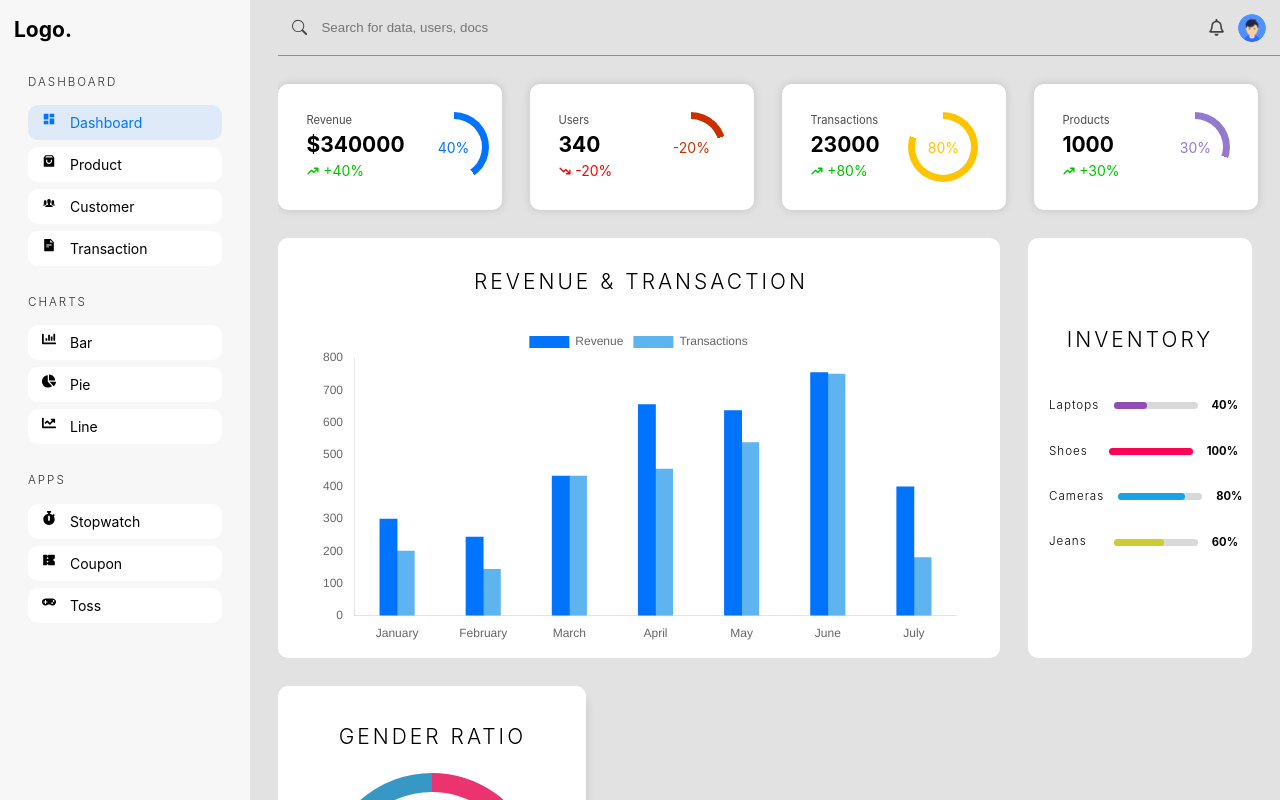
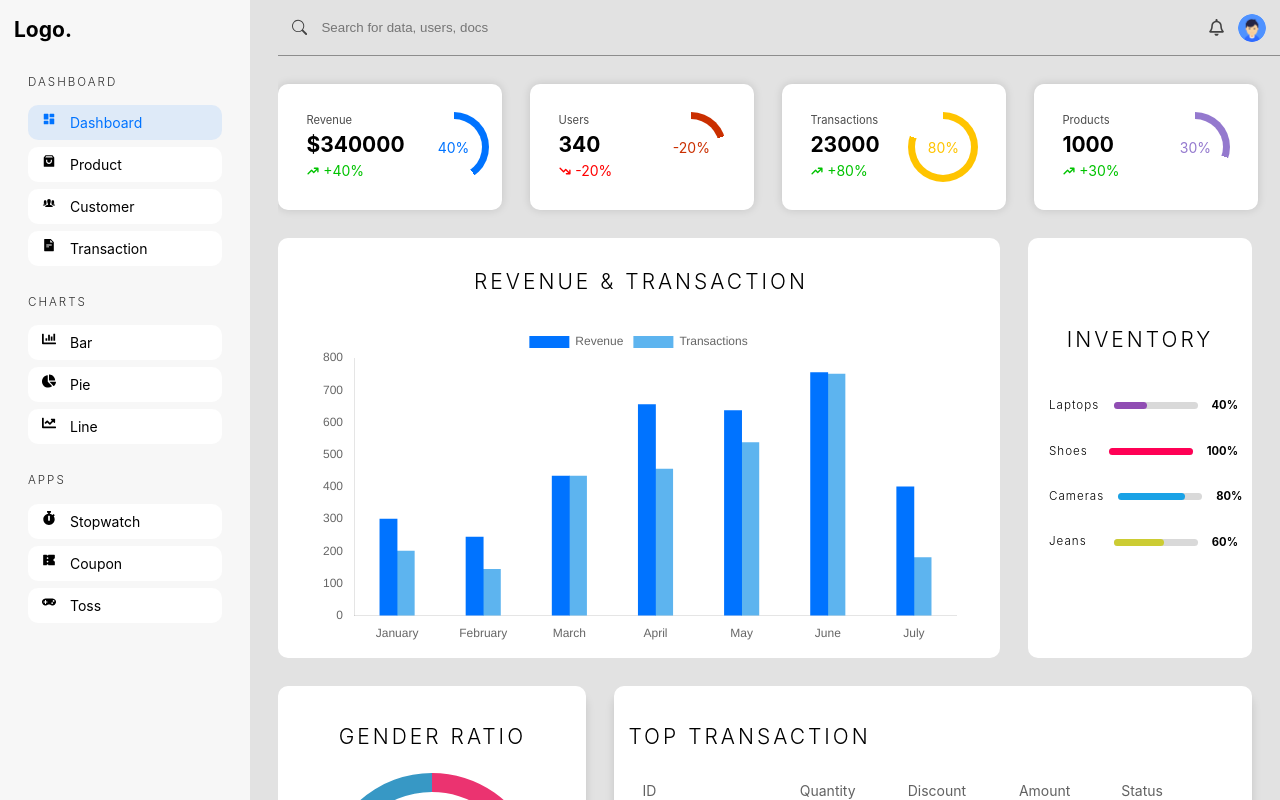
Before and after one commit to PriyaIET/MERN_Ecommerce_App, a React (Vite) app in the folder ecommerce-frontend/: page /admin/dashboard in a window 1280 px wide. Built offline with nearby package versions, Linux system fonts and the light colour scheme.

Commit message:
dashboard completed will table and all

```diff
--- /dev/null
+++ b/ecommerce-frontend/src/components/DashboardTable.tsx
@@ -0,0 +1,23 @@
+import { Column } from "react-table";
+import TableHOC from "./TableHOC";
+
+interface DataType {
+  id: string;
+  quantity: number;
+  discount: number;
+  amount: number;
+  status: string;
+}
+const columns:Column<DataType>[] = [
+  { Header: "ID", accessor: "id" },
+  { Header: "Quantity", accessor: "quantity" },
+  { Header: "Discount", accessor: "discount" },
+  { Header: "Amount", accessor: "amount" },
+  { Header: "Status", accessor: "status" },
+];
+
+const DashboardTable = ({data= []}:{data:DataType[]}) => {
+  return TableHOC<DataType>(columns, data, "transaction-box", "Top Transaction")();
+};
+
+export default DashboardTable;
--- a/ecommerce-frontend/src/components/TableHOC.tsx
+++ b/ecommerce-frontend/src/components/TableHOC.tsx
@@ -6,18 +6,32 @@ function TableHOC<T extends {}>(columns: Column<T>[], data:T[], containerClassna
             columns,
             data
         }
-        const {getTableBodyProps, getTableProps, headerGroups, rows, prepareRow} = useTable()
+        const {getTableBodyProps, getTableProps, headerGroups, rows, prepareRow} = useTable(options)
         return <div className={containerClassname}>
             <h2 className="heading">{heading}</h2>
             <table className="table" {...getTableProps()}>
                 <thead>
                     {
-                        headerGroups.map((header)=>(
-                            <tr>{}</tr>
+                        headerGroups.map((headerGroup)=>(
+                            <tr {...headerGroup.getHeaderGroupProps()}>{
+                                headerGroup.headers.map((column)=>(
+                                    <th {...column.getHeaderProps()}>{column.render("Header")}</th>
+                                ))}</tr>
                         ))
                     }
                 </thead>
-                <tbody></tbody>
+                <tbody {...getTableBodyProps()}>
+                 {
+                    rows.map((row)=>{
+                        prepareRow(row)
+                       return <tr {...row.getRowProps()}>
+                            {row.cells.map((cell)=>(
+                                <td {...cell.getCellProps()}>{cell.render("Cell")}</td>
+                            ))}
+                        </tr>
+                    })
+                 }
+                </tbody>
             </table>
         </div>
     }
--- a/ecommerce-frontend/src/pages/Dashboard.tsx
+++ b/ecommerce-frontend/src/pages/Dashboard.tsx
@@ -6,6 +6,7 @@ import { HiTrendingUp, HiTrendingDown } from "react-icons/hi";
 import data from "../assets/data.json";
 import { BarChart, DoughnutChart } from "../components/Charts";
 import { BiMaleFemale } from "react-icons/bi";
+import Table from "../components/DashboardTable"
 
 const Dashboard = () => {
   return (
@@ -91,7 +92,7 @@ const Dashboard = () => {
               <BiMaleFemale />
             </p>
           </div>
-          {/* {Table} */}
+          {<Table data ={data.transaction} />}
         </section>
       </main>
     </div>
--- a/ecommerce-frontend/src/styles/_dashboard.scss
+++ b/ecommerce-frontend/src/styles/_dashboard.scss
@@ -160,6 +160,16 @@
                 color: rgba(0, 0, 0, 0.634);
             }
         }
+
+        .transaction-box{
+            width: 100%;
+            padding: 1rem;
+            overflow-x: auto;
+            >h2{
+                margin: 1.5rem 0 0 0;
+                @include mixins.header;
+            }
+        }
     }
 
 }
--- a/ecommerce-frontend/src/styles/app.scss
+++ b/ecommerce-frontend/src/styles/app.scss
@@ -74,3 +74,63 @@ a{
         list-style: none;
     }
 }
+
+.table{
+    border-collapse: collapse;
+    width: 100%;
+    th,td{
+        padding: 8px;
+        text-align: left;
+        vertical-align: middle;
+    }
+
+    th{
+        color: #0000009e;
+        font-size: 1rem;
+        font-weight: 400;
+        padding: 2rem 1rem;
+    }
+
+    tbody{
+        tr{
+            box-shadow: 0px 1px 1px rgba(0, 0, 0,0.093);
+        }
+
+        td{
+            padding: 1rem;
+            img{
+                width: 4rem;
+                height: 4rem;
+                object-fit: contain;
+                border-radius: 10px;
+            }
+            a{
+                text-decoration: none;
+                background-color: rgba(44, 104, 255, 0.455);
+                color: rgba(44, 104, 255);
+                padding: 0.25rem 0.5rem;
+                border-radius: 10px;
+            }
+            button{
+                width: 2rem;
+                height: 2rem;
+                font-size: 1.1rem;
+                border: none;
+                outline: none;
+                background-color: transparent;
+                cursor: pointer;
+                color: rgb(255, 44, 44);
+                &:hover{
+                    opacity: 0.6;
+                }
+            }
+
+            &:first-child{
+                border-left: none;
+            }
+            &:last-child{
+                border-right: none;
+            }
+        }
+    }
+}
```
